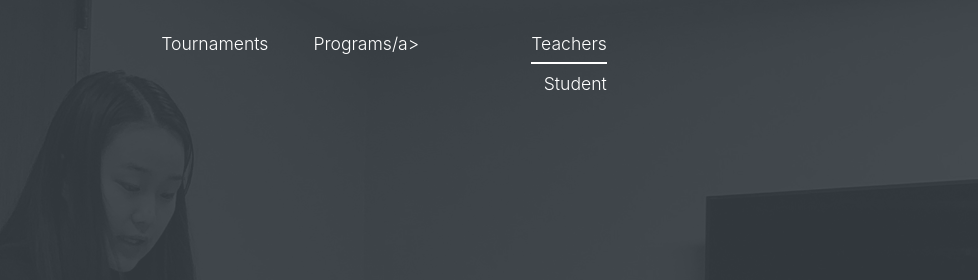
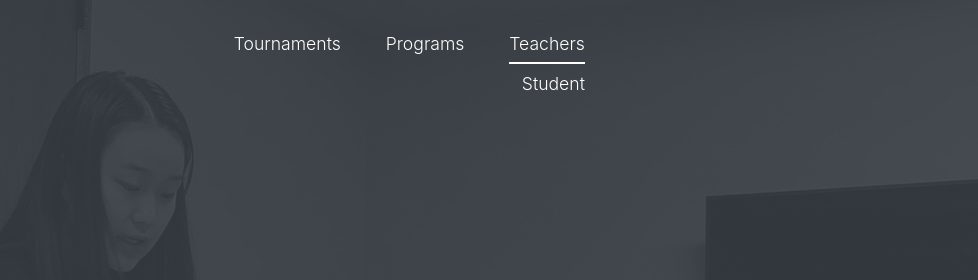
Before and after one commit to vikingdt/vikingdt.github.io, a plain HTML site: page index.html in a window 1280 px wide. Shown: the top 280 px of the page, 302-1280 px from the left. Drawn offline with Linux system fonts and the light colour scheme; no server answers; files whose address does not match are found by name; a web font is replaced by a local one.

Commit message:
Fix end tag in navigation bar

```diff
--- a/index.html
+++ b/index.html
@@ -53,7 +53,7 @@
             <nav class="site-navigation position-relative text-right" role="navigation">
               <ul class="site-menu main-menu js-clone-nav mx-auto d-none d-lg-block  m-0 p-0">
                 <li><a href="#courses-section" class="nav-link">Tournaments</a></li>
-                <li><a href="#programs-section" class="nav-link">Programs/a></li>
+                <li><a href="#programs-section" class="nav-link">Programs</a></li>
                 <li><a href="#teachers-section" class="nav-link">Teachers</a></li>
                 <li><a href="studentportal.html" class="nav-link" onclick="document.location = 'studentportal.html'">Student</a></li>
               </ul>
```
